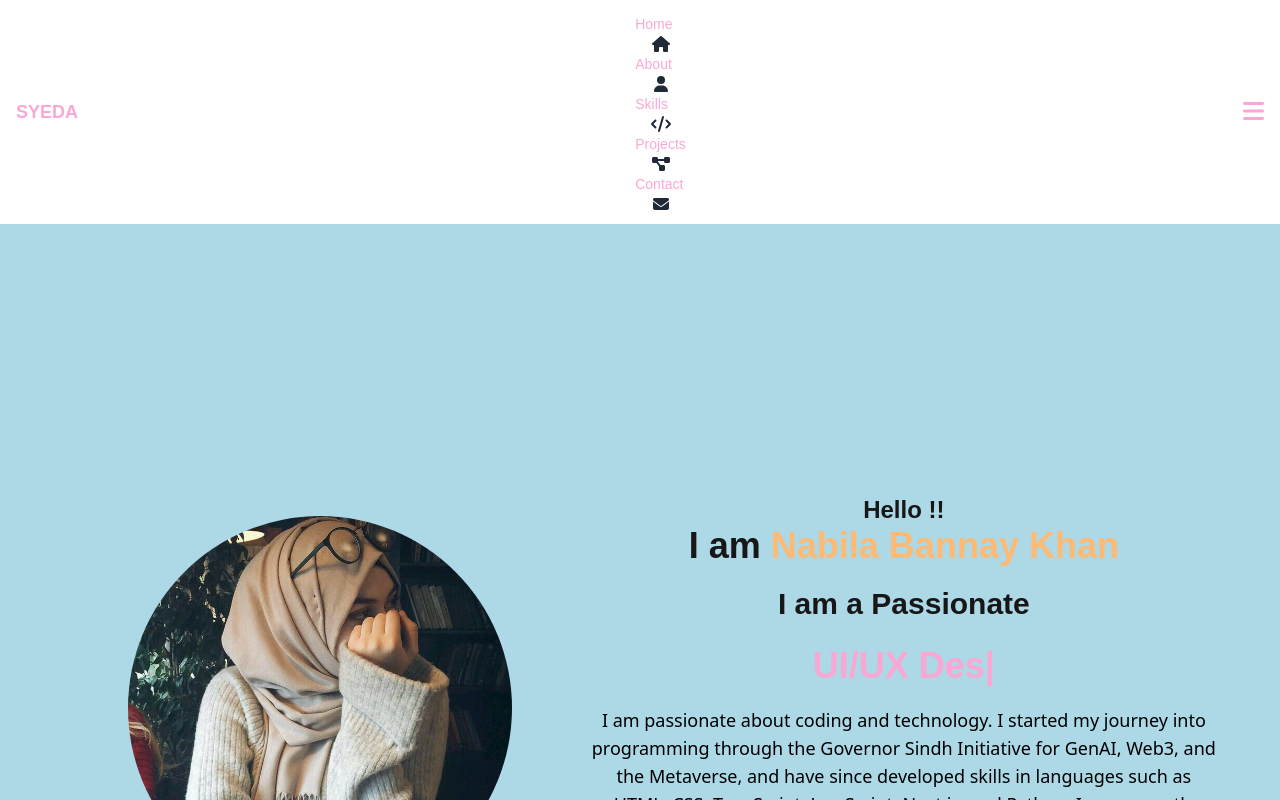
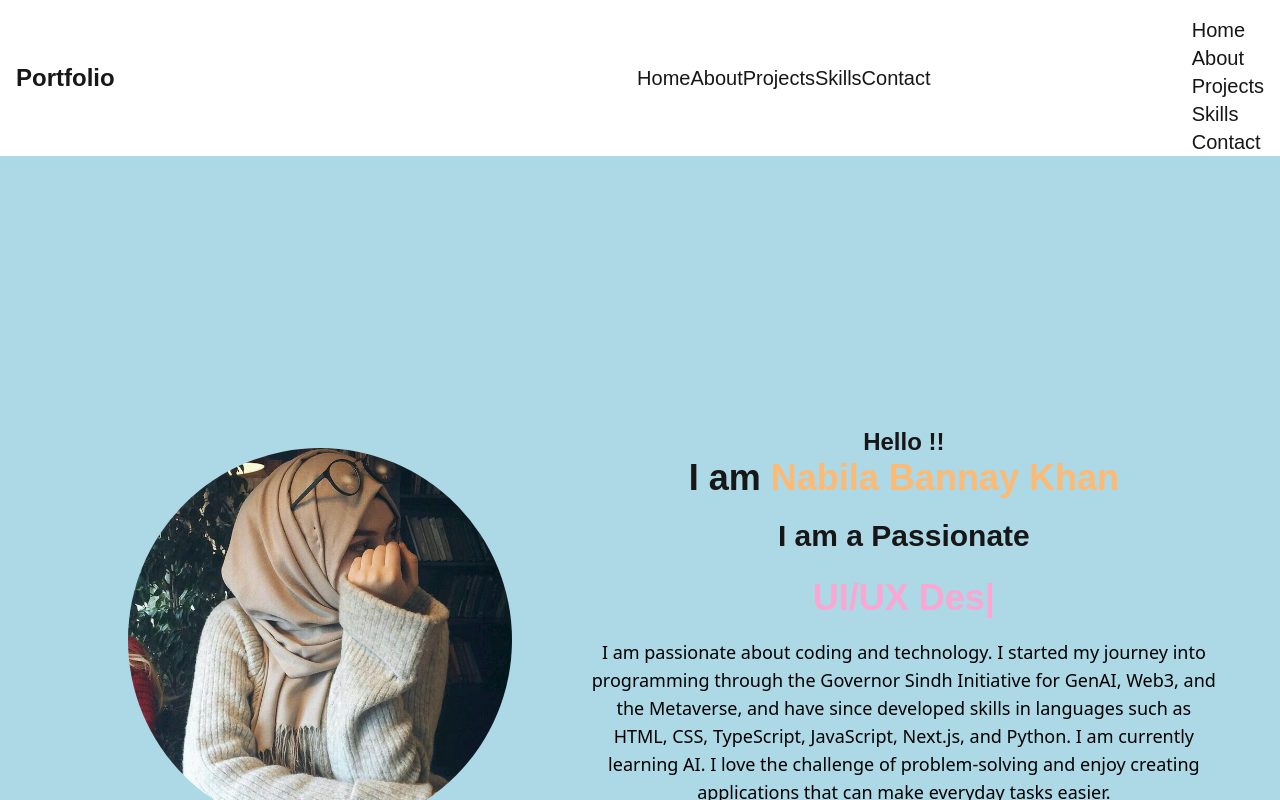
Before and after one commit to SyedaNabila559/my-personal-portfolio, a Next.js app: page / in a window 1280 px wide. Shown: the top 800 px of the page. Built offline with nearby package versions, Linux system fonts and the light colour scheme.

Commit message:
Update Navbar.tsx

```diff
--- a/Components/Navbar.tsx
+++ b/Components/Navbar.tsx
@@ -1,77 +1,90 @@
 "use client";
 
-import React, { useState } from 'react';
-import { FontAwesomeIcon } from '@fortawesome/react-fontawesome';
-import {
-  faHome,
-  faUser,
-  faProjectDiagram,
-  faEnvelope,
-  faBars,
-  faTimes,
-  faCode,
-} from '@fortawesome/free-solid-svg-icons';
+import React, { useState } from "react";
+import { Bars3Icon, XMarkIcon } from "@heroicons/react/24/solid";
 import Link from "next/link";
 
-const Navbar = () => {
-  const [isOpen, setIsOpen] = useState(false);
+interface NavLinkType {
+  title: string;
+  path: string;
+}
 
-  const navItems = [
-    { href: "/", label: "Home", icon: faHome },
-    { href: "/about", label: "About", icon: faUser },
-    { href: "/skills", label: "Skills", icon: faCode },
-    { href: "/projects", label: "Projects", icon: faProjectDiagram },
-    { href: "/contact", label: "Contact", icon: faEnvelope },
-  ];
+const navLinks: NavLinkType[] = [
+  {
+    title: "Home",
+    path: "#home",
+  },
+  {
+    title: "About",
+    path: "#about",
+  },
+  {
+    title: "Projects",
+    path: "#projects",
+  },
+    {
+    title: "Skills",
+    path: "#skills",
+  },
+  {
+    title: "Contact",
+    path: "#contact",
+  },
+];
 
-  const toggleMenu = () => setIsOpen(!isOpen);
-  const closeMenu = () => setIsOpen(false);
+const Navbar: React.FC = () => {
+  const [navbarOpen, setNavbarOpen] = useState<boolean>(false);
 
   return (
-    <nav className="bg-black text-pink-300 fixed top-0 left-0 w-full z-50 shadow-md">
-      {/* Main Container */}
-      <div className="max-w-7xl mx-auto flex items-center justify-between px-4 py-3 sm:px-6 lg:px-8">
-        {/* Brand */}
-        <h1 className="text-lg font-bold">SYEDA</h1>
-
-        {/* Desktop Nav */}
-        <ul className="hidden lg:flex space-x-8 items-center">
-          {navItems.map(({ href, label, icon }) => (
-            <li key={label} className="relative group cursor-pointer">
-              <Link href={href} className="text-sm hover:text-white transition">
-                {label}
-              </Link>
-              <div className="absolute bottom-[-1.8rem] left-1/2 transform -translate-x-1/2 w-6 h-6 bg-red-300 rounded-full flex items-center justify-center opacity-0 group-hover:opacity-100 transition duration-200">
-                <FontAwesomeIcon icon={icon} className="text-gray-800 text-xs" />
-              </div>
-            </li>
-          ))}
-        </ul>
-
-        {/* Mobile Toggle Button */}
-        <button className="lg:hidden text-2xl text-pink-300" onClick={toggleMenu}>
-          <FontAwesomeIcon icon={isOpen ? faTimes : faBars} />
-        </button>
-      </div>
-
-      {/* Mobile Dropdown */}
-      {isOpen && (
-        <div className="lg:hidden bg-gray-800 text-pink-200 px-6 pb-4 pt-2">
-          <ul className="space-y-3 text-sm">
-            {navItems.map(({ href, label, icon }) => (
-              <li
-                key={label}
-                className="flex items-center space-x-3 hover:bg-gray-700 px-2 py-1 rounded transition"
-              >
-                <FontAwesomeIcon icon={icon} />
-                <Link href={href} onClick={closeMenu} className="hover:text-white">
-                  {label}
+    <nav className="fixed top-0 left-0 right-0 z-50 bg-[#121212] w-full">
+      <div className="flex container lg:py-4 flex-wrap items-center justify-between mx-auto px-4 py-2">
+        <Link
+          href="#portfolio"
+          className="text-2xl md:text-5xl text-white font-semibold ml-[10px]"
+        >
+          Portfolio
+        </Link>
+        <div className="mobile-menu block md:hidden">
+          <button
+            onClick={() => setNavbarOpen(!navbarOpen)}
+            className="flex items-center px-3 py-2 border rounded-md border-slate-200 text-slate-200 hover:text-white hover:border-white transition-all duration-300"
+          >
+            {navbarOpen ? (
+              <XMarkIcon className="h-6 w-6" />
+            ) : (
+              <Bars3Icon className="h-6 w-6" />
+            )}
+          </button>
+        </div>
+        <div className="menu hidden md:block md:w-auto">
+          <ul className="flex p-4 md:p-0 md:flex-row md:space-x-8 mt-0">
+            {navLinks.map((link, index) => (
+              <li key={index}>
+                <Link
+                  href={link.path}
+                  className="text-xl font-medium text-white hover:text-purple-600 hover:underline transition-all duration-300"
+                >
+                  {link.title}
                 </Link>
               </li>
             ))}
           </ul>
         </div>
-      )}
+        <div className={`mobile-menu-links ${navbarOpen ? "block" : "hidden"} md:hidden`}>
+          <ul className="flex flex-col p-4 space-y-4 mt-4 bg-[#121212]">
+            {navLinks.map((link, index) => (
+              <li key={index}>
+                <Link
+                  href={link.path}
+                  className="text-xl font-medium text-white hover:text-purple-600 hover:underline transition-all duration-300"
+                >
+                  {link.title}
+                </Link>
+              </li>
+            ))}
+          </ul>
+        </div>
+      </div>
     </nav>
   );
 };
```
